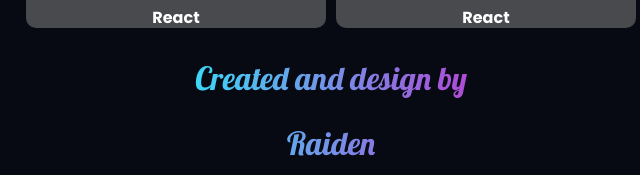
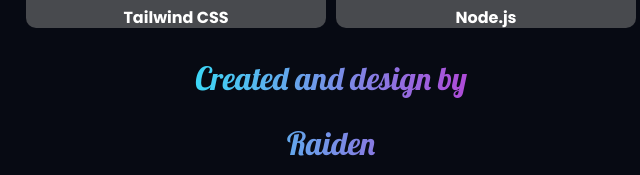
Before and after one commit to Lim-Vithyea/Portfolio, a plain HTML site: page index.html in a window 1280 px wide. Shown: the part 2680-2855 px from the top of the page, 309-949 px from the left. Drawn offline with nearby package versions, Linux system fonts and the light colour scheme.

Commit message:
small changed

```diff
--- a/index.html
+++ b/index.html
@@ -115,11 +115,11 @@
         </div>
         <div class="box">
             <img src="tailwind.jpg" alt="">
-            <p>React</p>
+            <p>Tailwind CSS</p>
         </div>
         <div class="box">
             <img src="node.jpg" alt="">
-            <p>React</p>
+            <p>Node.js</p>
         </div>
     </div>
 </div>
--- a/style.css
+++ b/style.css
@@ -261,6 +261,8 @@ section{
 .school-img img{
     max-width: auto;
     margin-right: 20px;
+    display: flex;
+    flex-shrink: 1;
     height: 300px;
     align-items: center;
     margin-left: 30px;
```
